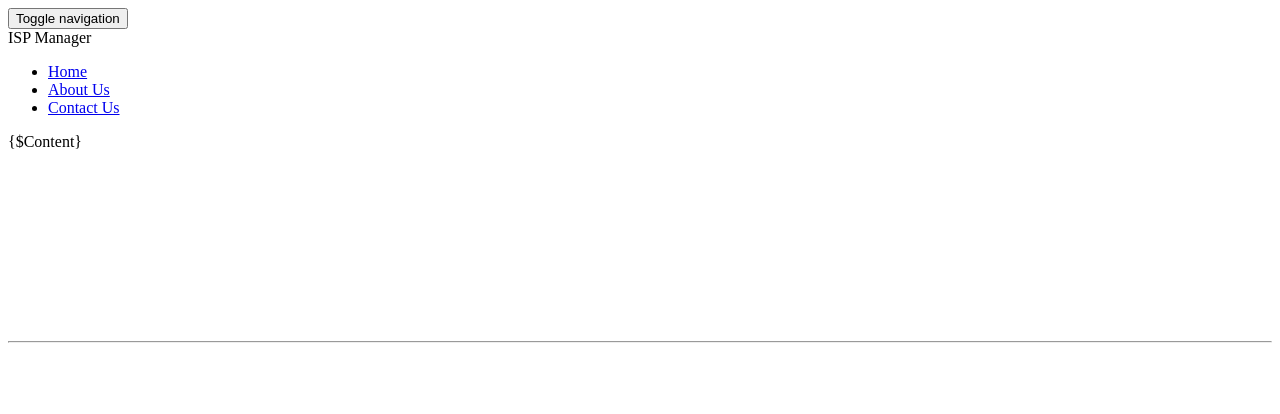
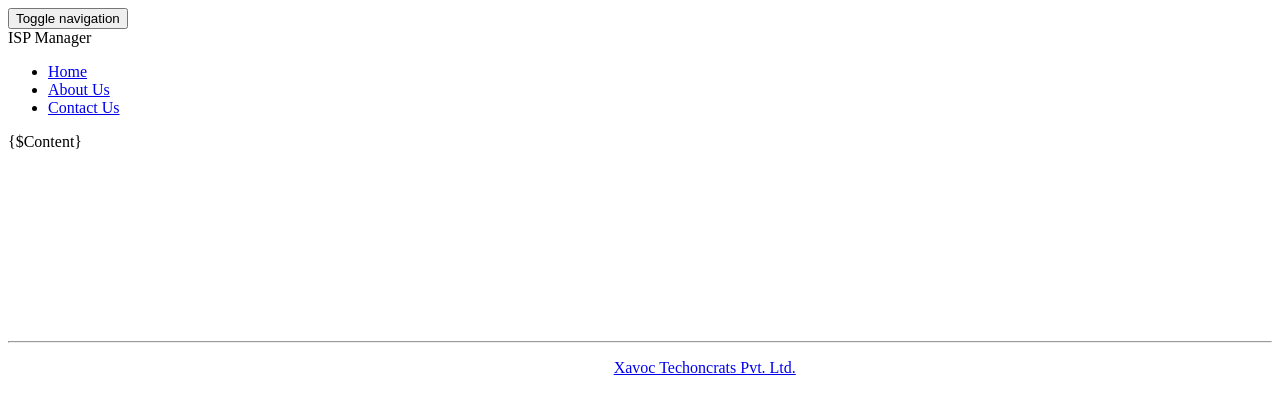
Before and after one commit to xavoctechnocratspvtltd/prompt-web, a plain HTML site: page layout/default.html in a window 1280 px wide. Drawn offline with Linux system fonts and the light colour scheme.

Commit message:
made xavoc as footer

```diff
--- a/layout/default.html
+++ b/layout/default.html
@@ -46,7 +46,7 @@
 
 <div text-color="" scrollamount="" style="position: relative; display: block; margin-top: 0px; margin-bottom: 0px;" id="99069664-b54f-45b8-faa3-8f98de826df6" xepan-component="xepan/cms/Tool_Text" emptytext="Edit this text" class="xepan-component xepan-editable-text mce-content-body" contenteditable="false">
   <hr>
-  <p data-mce-style="text-align: center;" style="text-align: center;">Epan© <span id="copyright-year">2017</span>. </p>
+  <p data-mce-style="text-align: center;" style="text-align: center;">Technology Partner <a href="http://xavoc.com">Xavoc Techoncrats Pvt. Ltd.</a></p>
 </div>
 </div>
 </div>
```
